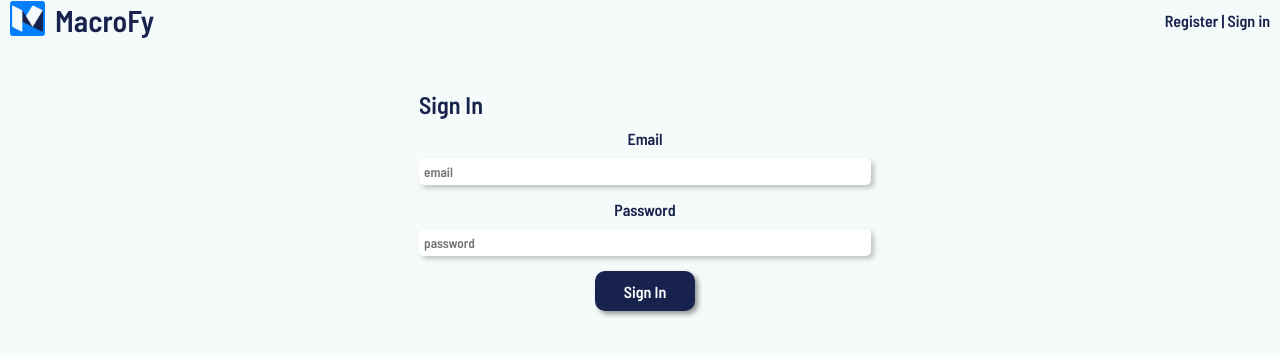
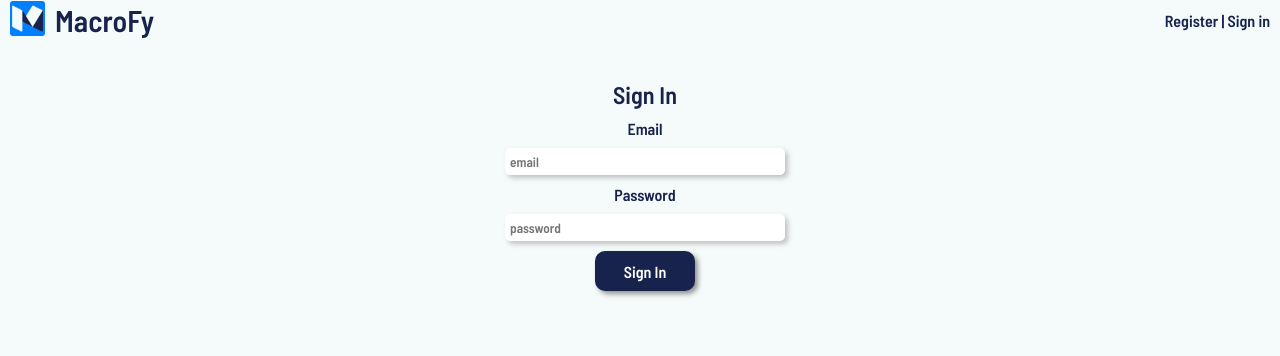
Before and after one commit to T0ASTMalone/macros-tracker-capstone-react, a React (Create React App) app: page /sign-in in a window 1280 px wide. Shown: the top 356 px of the page. Built offline with nearby package versions, Linux system fonts and the light colour scheme; no server answers.

Commit message:
fixing sign-in page

```diff
--- a/src/Components/SignInForm/SignIn.css
+++ b/src/Components/SignInForm/SignIn.css
@@ -1,4 +1,5 @@
 .sign-in-form {
+  flex-grow: 0.3;
   display: flex;
   flex-direction: column;
 }
@@ -8,17 +9,21 @@
 }
 
 .sign-in {
+  flex-grow: 0.3;
   display: flex;
   flex-direction: column;
   align-items: center;
+  max-width: 1000px;
 }
 
 .button {
   align-self: center;
 }
 
-.input {
+#user,
+#password.sign-in-input {
   margin-bottom: 10px;
+  width: 100%;
 }
 
 .red {
@@ -26,7 +31,6 @@
 }
 
 .sign-in-input {
-  width: 80%;
   margin-bottom: 15px;
 }
 
--- a/src/Components/SignInForm/SignIn.js
+++ b/src/Components/SignInForm/SignIn.js
@@ -1,8 +1,8 @@
-import React, { Component } from "react";
-import PropTypes from "prop-types";
-import "./SignIn.css";
-import SignInError from "./SignInError";
-import AuthApiService from "../../Services/auth-api-services";
+import React, { Component } from 'react';
+import PropTypes from 'prop-types';
+import './SignIn.css';
+import SignInError from './SignInError';
+import AuthApiService from '../../Services/auth-api-services';
 
 export default class SignIn extends Component {
   constructor(props) {
@@ -10,11 +10,11 @@ export default class SignIn extends Component {
     this.state = {
       error: null,
       email: {
-        value: "",
+        value: '',
         touched: false
       },
       password: {
-        value: "",
+        value: '',
         touched: false
       }
     };
@@ -42,8 +42,8 @@ export default class SignIn extends Component {
     })
       .then(res => {
         this.setState({
-          email: { value: "", touched: false },
-          password: { value: "", touched: false }
+          email: { value: '', touched: false },
+          password: { value: '', touched: false }
         });
         this.props.onLoginSuccess(res.payload.user_id);
       })
@@ -62,39 +62,40 @@ export default class SignIn extends Component {
   validateEmail() {
     const email = this.state.email.value;
     if (email < 1) {
-      return "An email is required";
+      return 'An email is required';
     }
   }
 
   validatePassword() {
     const password = this.state.password.value;
     if (password < 1) {
-      return "A password is required";
+      return 'A password is required';
     }
   }
   validateConfirmPassword() {
     const confirmPassword = this.state.confirmPassword.value;
     if (confirmPassword < 1) {
-      return "You must confirm the password";
+      return 'You must confirm the password';
     }
   }
 
   render() {
     const { error } = this.state;
     return (
-      <div className='sign-in-form'>
+      <>
         <form
-          action='sign-in'
-          className='sign-in'
+          action="sign-in"
+          className="sign-in"
           onSubmit={this.handleSubmitJwtAuth}
         >
-          <div role='alert'>{error && <p className='red'>{error}</p>}</div>
-          <label htmlFor='user'>Email</label>
+          <h2 className="sign-in-form-name">Sign In</h2>
+          <div role="alert">{error && <p className="red">{error}</p>}</div>
+          <label htmlFor="user">Email</label>
           <input
-            id='user'
-            type='email'
-            className='sign-in-input login'
-            placeholder='email'
+            id="user"
+            type="email"
+            className="sign-in-input login"
+            placeholder="email"
             onChange={e => this.handleUpdateEmail(e.target.value)}
             //required
           />
@@ -102,23 +103,23 @@ export default class SignIn extends Component {
             hasError={this.validateEmail()}
             touched={this.state.email.touched}
           />
-          <label htmlFor='password'>Password</label>
+          <label htmlFor="password">Password</label>
           <input
-            type='password'
-            className='sign-in-input login'
-            placeholder='password'
+            type="password"
+            className="sign-in-input login"
+            placeholder="password"
             onChange={e => this.handleUpdatePassword(e.target.value)}
             //required
-            id='password'
+            id="password"
           />
           <SignInError
             hasError={this.validatePassword()}
             touched={this.state.password.touched}
-            className='login-error'
+            className="login-error"
           />
-          <button className='button'>Sign In</button>
+          <button className="button">Sign In</button>
         </form>
-      </div>
+      </>
     );
   }
 }
--- a/src/routes/SignIn/SignInPage.css
+++ b/src/routes/SignIn/SignInPage.css
@@ -4,22 +4,17 @@
   display: flex;
   flex-direction: column;
   justify-content: center;
-  margin: 0 auto;
 }
 
 .sign-in-container {
-  flex-grow: 0.3;
   background-color: #f5fafa;
   border-radius: 10px;
-  padding: 20px;
+  padding: 10px;
   min-height: 50vh;
+  min-width: 300px;
+  max-width: 1000px;
   display: flex;
   flex-direction: column;
-}
-
-.sign-in-form-name {
-  width: 80%;
-  align-self: center;
 }
 
 @media only screen and (min-width: 1200px) {
--- a/src/routes/SignIn/SignInPage.js
+++ b/src/routes/SignIn/SignInPage.js
@@ -1,6 +1,6 @@
-import React, { Component } from "react";
-import "./SignInPage.css";
-import SignIn from "../../Components/SignInForm/SignIn";
+import React, { Component } from 'react';
+import './SignInPage.css';
+import SignIn from '../../Components/SignInForm/SignIn';
 
 export default class SignInPage extends Component {
   static defaultProps = {
@@ -18,9 +18,8 @@ export default class SignInPage extends Component {
 
   render() {
     return (
-      <div className='sign-in-page'>
-        <div className='sign-in-container'>
-          <h2 className='sign-in-form-name'>Sign In</h2>
+      <div className="sign-in-page">
+        <div className="sign-in-container">
           <SignIn onLoginSuccess={this.handleLoginSuccess} />
         </div>
       </div>
```
